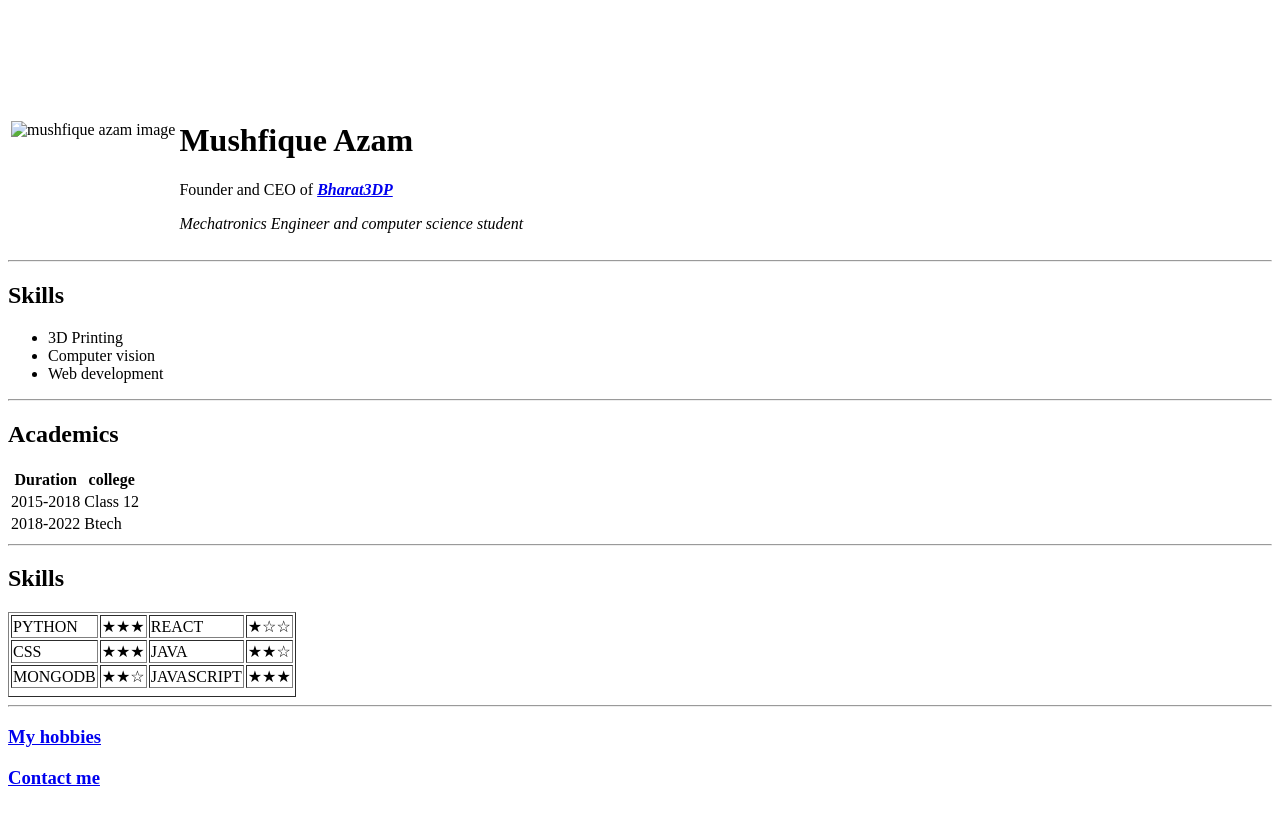
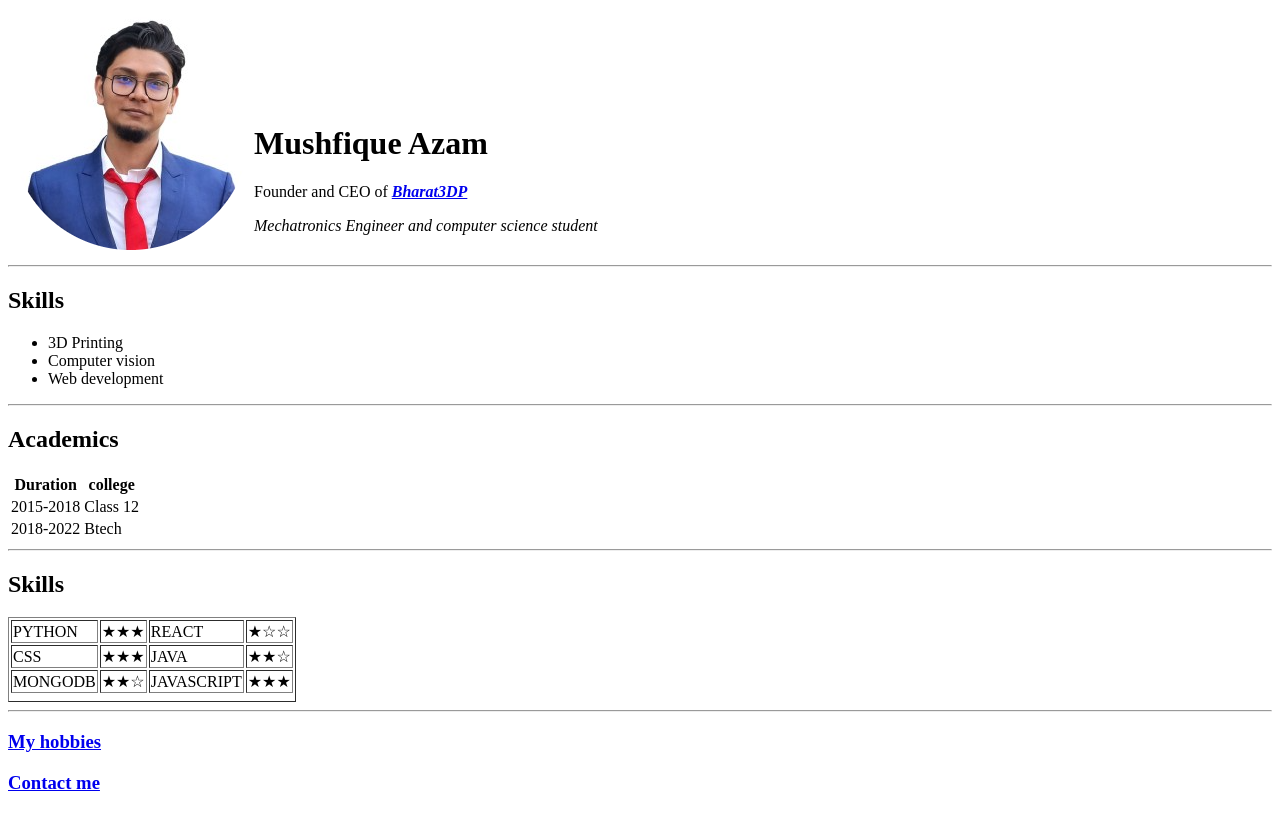
Before and after one commit to Musfik41/CV, a plain HTML site: page index.html in a window 1280 px wide. Drawn offline with Linux system fonts and the light colour scheme.

Commit message:
Update index.html

```diff
--- a/index.html
+++ b/index.html
@@ -8,7 +8,7 @@
     <body>
         <table>
             <tr>
-                <td> <img src="images/portrait image (1) (1)-modified.png" alt="mushfique azam image"></td>
+                <td> <img src="myimg.png" alt="mushfique azam image"></td>
                 <td>
                     <br>
                     <br>
```
